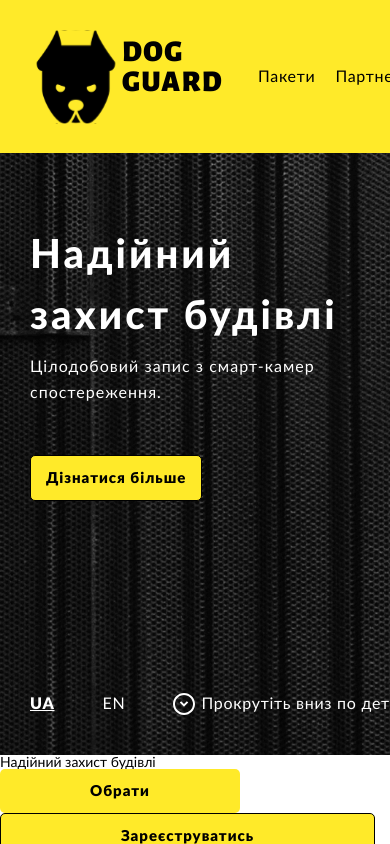
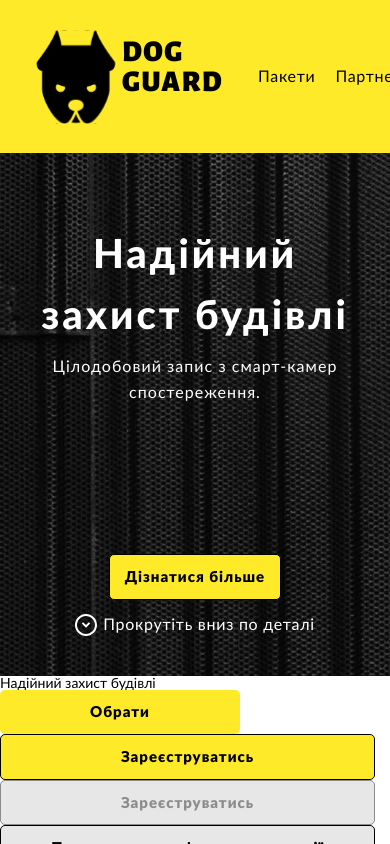
Before and after one commit to vik-tsyplakov/dog_guard_react, a React (Create React App) app in the folder dog_guard/: page / in a window 390 px wide. Shown: the top 844 px of the page. Built offline with nearby package versions, Linux system fonts and the light colour scheme.

Commit message:
edited-styles-on-440px

```diff
--- a/dog_guard/src/App.css
+++ b/dog_guard/src/App.css
@@ -301,11 +301,25 @@
 .block1__button {
   margin-top: 51px;
 }
+@media (max-width: 440px) {
+  .block1__button {
+    margin-top: 150px;
+  }
+}
 .block1__footer {
   display: flex;
-  margin-top: 190px;
+  margin-top: 200px;
   margin-bottom: 40px;
   justify-content: space-between;
+}
+@media (max-width: 440px) {
+  .block1__main {
+    text-align: center;
+  }
+  .block1__footer {
+    margin-top: 12px;
+    justify-content: center;
+  }
 }
 .lang_container {
   display: flex;
@@ -316,6 +330,11 @@
 .lang_active a {
   text-decoration-line: underline;
   font-weight: 900;
+}
+@media (max-width: 440px) {
+  .lang a {
+    display: none;
+  }
 }
 .scroll-button img {
   margin-right: 6px;
```
